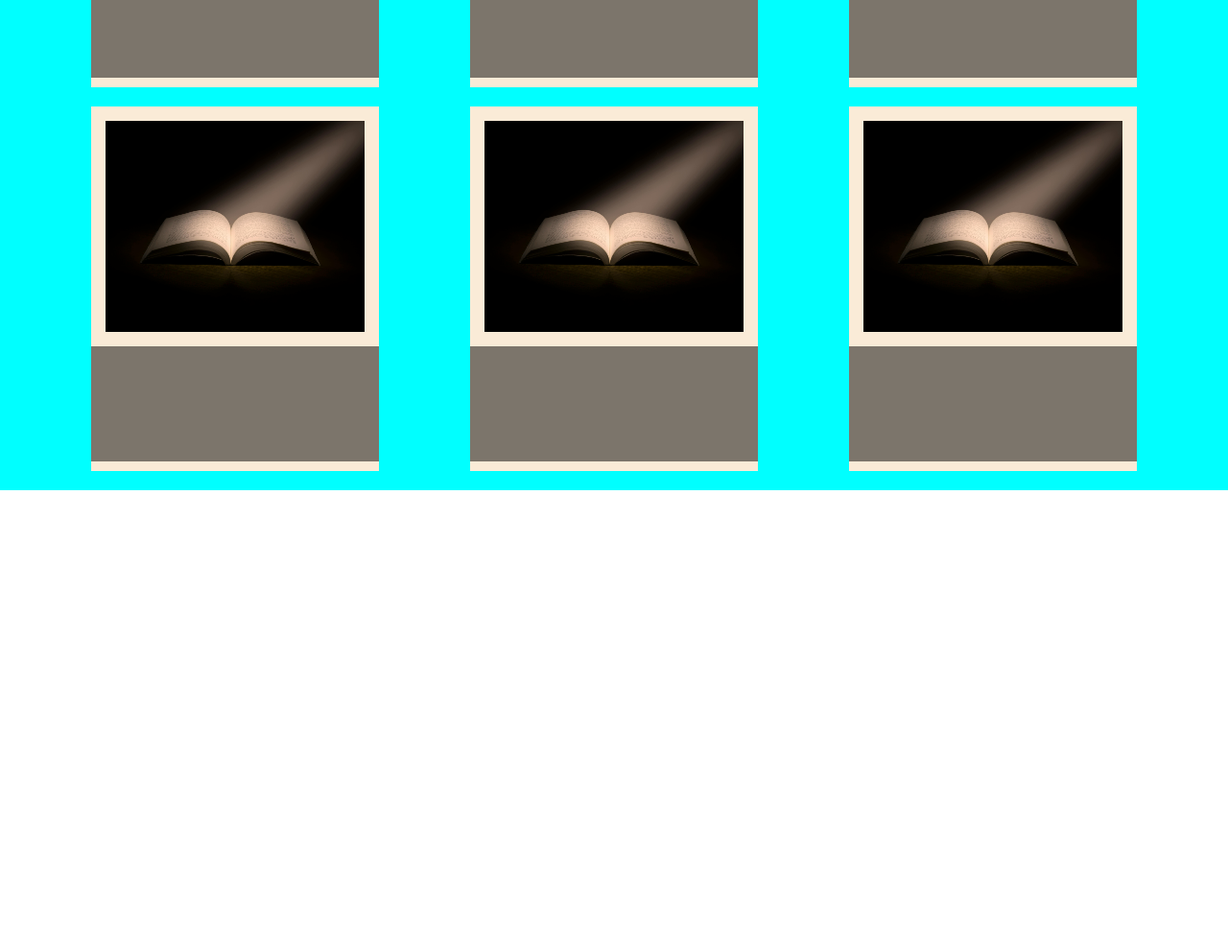
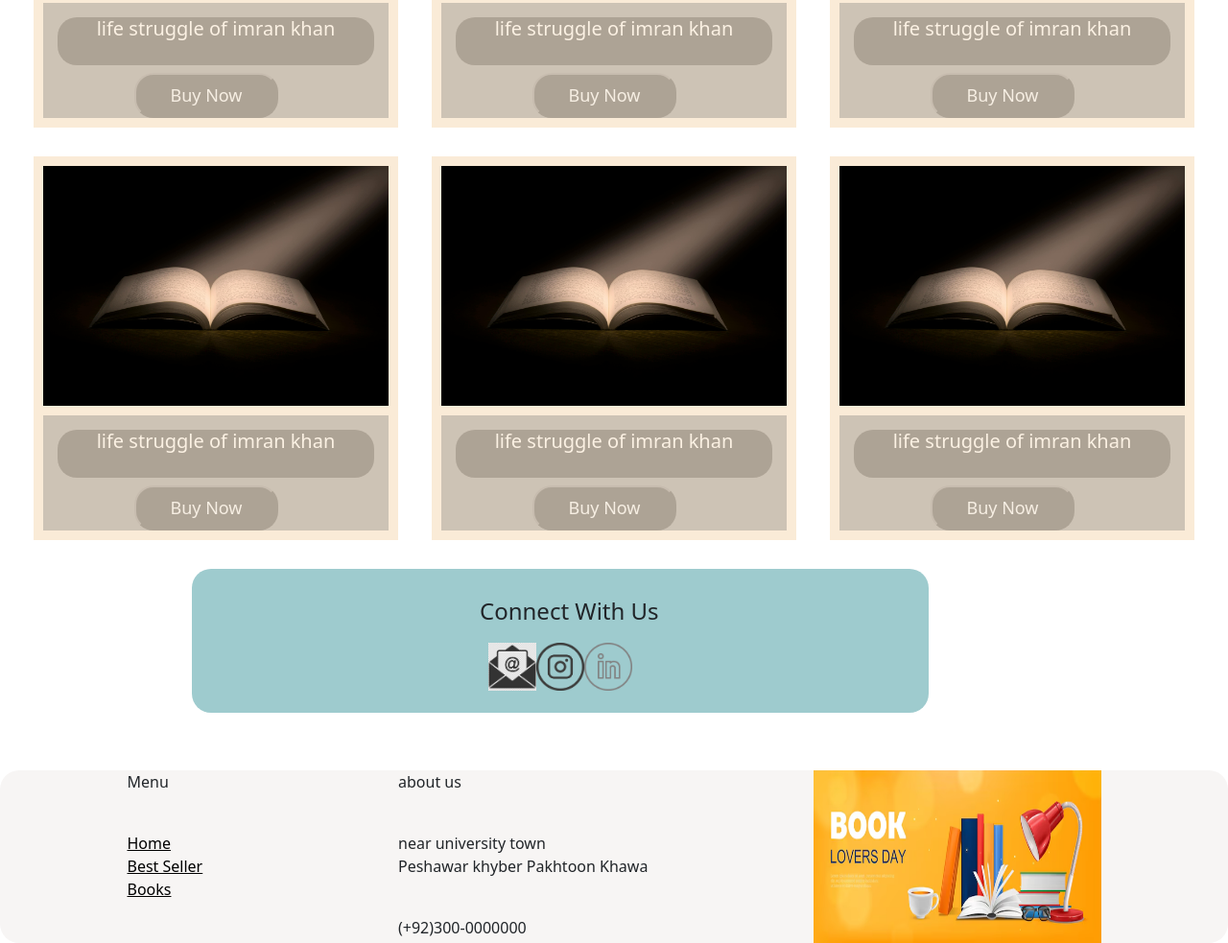
Before and after one commit to osamakhan18/BookStore-website, a plain HTML site: page index.html in a window 1280 px wide. Shown: the part 1988-2971 px from the top of the page at 96% size. Before the commit the page ends 2499 px from the top, so only its background shows below. Drawn offline with nearby package versions, Linux system fonts and the light colour scheme.

```diff
--- a/index.html
+++ b/index.html
@@ -58,22 +58,22 @@
 
             <img src="./images/nelson-mendila.jpg" style="width: 100%;height:300px ;border-radius: 20px;"  >
             <button type="submit">BUY NOW</button>
-            <h3>Long walk for freedem</h3>
+            <h5>Long walk for freedem</h5>
             </div>
 
 
             <div class="sellingbox">
 
-                <img src="./images/money book.jpg" style="width: 100%;height:300px ;border-radius: 20px;"  >
+                <img src="./images/book1.jpg" style="width: 100%;height:300px ;border-radius: 20px;"  >
                 <button type="submit">BUY NOW</button>
-                <h3>Long walk for freedem </h3>
+                <h5>Long walk for freedem</h5>
                 </div>
 
                 <div class="sellingbox">
 
-                    <img src="./images/nelson-mendila.jpg" style="width: 100%;height:300px ;border-radius: 20px;"  >
+                    <img src="./images/book2.webp" style="width: 100%;height:300px ;border-radius: 20px;"  >
                     <button type="submit">BUY NOW</button>
-                    <h3>Long walk for freedem</h3>
+                    <h5>Long walk for freedem</h5>
                     </div>
      </div>
 
@@ -83,14 +83,14 @@
 
                 <img src="./images/nelson-mendila.jpg" style="width: 100%;height:300px ;border-radius: 20px;"  >
                 <button type="submit">BUY NOW</button>
-                <h3>Long walk for freedem</h3>
+                <h5>Long walk for freedem</h5>
                 </div>
 
                 <div class="sellingbox">
 
                     <img src="./images/nelson-mendila.jpg" style="width: 100%;height:300px ;border-radius: 20px;"  >
                     <button type="submit">BUY NOW</button>
-                    <h3>Long walk for freedem</h3>
+                    <h5>Long walk for freedem</h5>
                     </div>
 
 
@@ -98,7 +98,7 @@
 
             <img src="./images/nelson-mendila.jpg" style="width: 100%;height:300px ;border-radius: 20px;"  >
             <button type="submit">BUY NOW</button>
-            <h3>Long walk for freedem</h3>
+            <h5>Long walk for freedem</h5>
             </div>
 
 
@@ -106,32 +106,7 @@
 
   <h2 > BOOKS</h2>
 
-  <!-- <div class="card-group">
-    <div class="card">
-      <img src="./images/book3.jpg" class="card-img-top" alt="...">
-      <div class="card-body">
-        <h5 class="card-title">Long walk for freedem</h5>
-        <button>buy now</button>
 
-      </div>
-    </div>
-    <div class="card">
-      <img src="./images/book4.jpg" class="card-img-top" alt="...">
-      <div class="card-body">
-        <h5 class="card-title">Long walk for freedem</h5>
-        <button>buy now</button>
-
-      </div>
-    </div>
-    <div class="card">
-      <img src="./images/book01.webp" class="card-img-top" alt="...">
-      <div class="card-body">
-        <h5 class="card-title">Long walk for freedem</h5>
-        <button>buy now</button>
-
-      </div>
-    </div>
-  </div> -->
 
   <div class="mainbook">
 
@@ -139,7 +114,8 @@
         <img src="./images/book3.jpg" class="bookimg">
 
         <div class="content">
-
+            <h5>life struggle of imran khan</h5>
+            <button>Buy Now</button>
         </div>
 
     </div>
@@ -148,7 +124,8 @@
         <img src="./images/book3.jpg" class="bookimg">
 
         <div class="content">
-
+            <h5>life struggle of imran khan</h5>
+            <button>Buy Now</button>
         </div>
 
     </div>
@@ -157,7 +134,8 @@
         <img src="./images/book3.jpg" class="bookimg">
 
         <div class="content">
-
+            <h5>life struggle of imran khan</h5>
+            <button>Buy Now</button>
         </div>
 
     </div>
@@ -169,7 +147,8 @@
         <img src="./images/book3.jpg" class="bookimg">
 
         <div class="content">
-
+            <h5>life struggle of imran khan</h5>
+            <button>Buy Now</button>
         </div>
 
     </div>
@@ -178,7 +157,8 @@
         <img src="./images/book3.jpg" class="bookimg">
 
         <div class="content">
-
+            <h5>life struggle of imran khan</h5>
+            <button>Buy Now</button>
         </div>
 
     </div>
@@ -187,15 +167,46 @@
         <img src="./images/book3.jpg" class="bookimg">
 
         <div class="content">
+        <h5>life struggle of imran khan</h5>
 
+        <button>Buy Now</button>
         </div>
 
     </div>
   </div>
 
+    <div id="contact">
+        <h4>Connect With Us</h4>
+
+      <div class="contacticon">
+
+        <a href="" ><img src="./images/gmail03.png" class="icon"></a>
+        <a href=""><img src="./images/inst05.webp" class="icon"></a>
+        <a href=""><img src="./images/linkdin.png" class="icon"></a>
+      </div>
+
+    </div>
 
 
+    <footer>
+        <div id="menulink">
+            <p>Menu</p> <br>
+            <a href="">Home </a><br>
+            <a href="">Best Seller</a><br>
+            <a href="">Books</a>
+        </div>
 
+        <div  class="menu">
+            <p>about us</p> <br>
+            <p>near university  town <br>
+            Peshawar khyber Pakhtoon Khawa</p><br>
+            <p>(+92)300-0000000</p>
+        </div>
+        <div class="menu">
+            <img src="./images/footer.avif" style="width: 100%;height: 180px;">
+
+        </div>
+    </footer>
 
 
 
--- a/style.css
+++ b/style.css
@@ -70,8 +70,9 @@
 
 .sellingbox button{
    position: absolute;
+   width: 150px;
    top:250px;
-   left:100px;
+   left:80px;
    padding: .6rem 1rem;
    background-color: black;
    opacity: 0.8;
@@ -79,7 +80,7 @@
    border-radius: 10px;
 }
 
-.sellingbox h3{
+.sellingbox h5{
 
     background-color: black;
     height: 50px;
@@ -128,28 +129,130 @@
 .mainbook{
     width: 100%;
     height: 400px;
-    background-color: aqua;
     display: flex;
     justify-content: space-evenly;
+    margin-top: 30px;
+
 
 }
 
 .book1{
-    width: 300px;
-    height:380px;
+    width: 380px;
+    height:400px;
     background-color: antiquewhite;
+    padding: 10px;
 
 }
 
 .bookimg{
     width: 100%;
     height:250px ;
-    padding: 15px;
+    /* padding: 15px; */
+    margin-bottom: 10px;
 }
 
 .content{
     width: 100%;
     height: 120px;
+    background-color:dimgray;
+    opacity: .3;
+    padding: 15px;
+}
+
+.content h5{
+    width: 100%;
+    height: 50px;
+    color:white;
     background-color:black;
-    opacity: .5;
+    text-align: center;
+    border-radius: 20px;
+
+
+
 }
+
+.content button{
+
+    background-color: black;
+    color: aliceblue;
+    padding:8px;
+    width: 150px;
+    margin-left: 80px;
+    font-size: large;
+    border-radius: 20px;
+}
+
+
+#contact{
+    width: 60%;
+    height: 150px;
+    background-color: rgb(158, 203, 206);
+        margin-top: 30px;
+        margin-left: 200px;
+        border-radius: 20px;
+}
+
+.contacticon{
+    display: flex;
+    justify-content: center;
+/*
+    padding-top: 80px; */
+}
+
+.icon{
+    display: block;
+    width: 50px;
+    height: 50px;
+    margin: 0 auto;
+    margin-top: 10px;
+}
+
+#contact h4{
+  margin-left: 300px;
+ padding-top: 30px;
+}
+
+footer{
+    margin-top: 60px;
+}
+
+#menulink{
+    width: 150px;
+    height: 180px;
+
+
+}
+
+#menulink a{
+
+    color: black;
+}
+
+
+
+.menu{
+    width: 300px;
+    height: 180px;
+    border-radius: 15px;
+
+}
+
+
+footer{
+    display: flex;
+    justify-content: space-evenly;
+    background-color: rgb(247, 245, 244);
+    border-radius: 20px;
+}
+
+@media  screen and (max-width:400px){
+    #booklogo{
+        width: 380px;
+        flex-direction: column;
+    }
+
+    nav{
+        width: 380px;
+        flex-direction: column;
+    }
+ }
```
Also changed, not shown: images/book1.jpg (added), images/book2.webp (added), images/book3.webp (added), images/footer.avif (added), images/gmail.jpg (added), images/gmail01.jpg (added), images/gmail02.jpg (added), images/gmail03.png (added), images/inst05.webp (added), images/linkdin.png (added).
